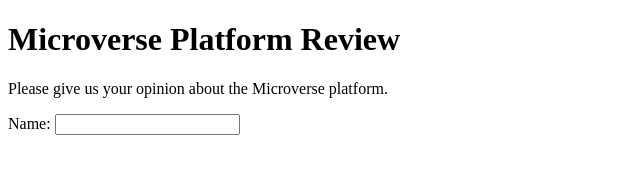
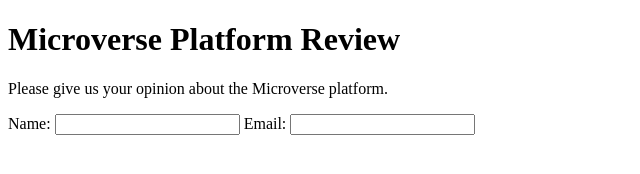
Before and after one commit to Mihndim2020/Mih-and-Ali-Microverse-trials, a plain HTML site: page index.html in a window 1280 px wide. Shown: the whole page, without its empty margins (0-640 px from the left). Drawn offline with Linux system fonts and the light colour scheme.

Commit message:
Add:input email

```diff
--- a/index.html
+++ b/index.html
@@ -19,8 +19,12 @@
         </section>
         <section>
             <form action="" id="survey-form">
+                <!-- Name -->
                 <label for="name"> Name: </label>
                 <input type="text" id="name" required>
+                <!-- Email -->
+                <label for="email"> Email: </label>
+                <input type="email" id="email" required>
             </form>
         </section>
     </main>
```
